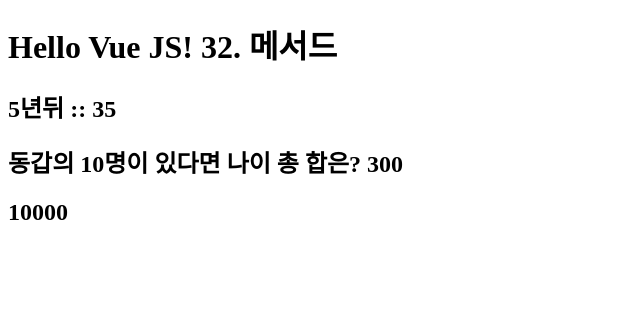
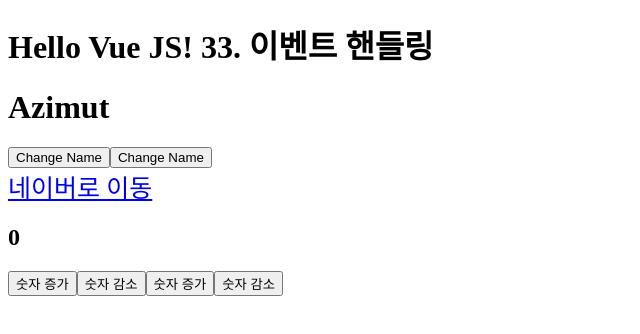
Before and after one commit to 42azimut/sessac_Vue, a Vue app in the folder 04_vueIntro/vue-practice/: page / in a window 1280 px wide. Shown: the top 334 px of the page, without its empty margins (0-640 px from the left). Built offline with nearby package versions, Linux system fonts and the light colour scheme.

Commit message:
34. 이벤트 핸들링

```diff
--- a/04_vueIntro/vue-practice/src/App.vue
+++ b/04_vueIntro/vue-practice/src/App.vue
@@ -1,9 +1,22 @@
 <template>
   <div>
-    <h1>Hello Vue JS! 32. 메서드</h1>
-    <h2>5년뒤 :: {{ add(5) }}</h2>
-    <h2>동갑의 10명이 있다면 나이 총 합은? {{ multiply(age, 10) }}</h2>
-    <h2>{{ getTotalScore(100) }}</h2>
+    <h1>Hello Vue JS! 33. 이벤트 핸들링</h1>
+    <h1>{{ name }}</h1>
+
+    <button v-on:click.right="changeName">Change Name</button>
+    <button
+      v-on:mouseover="name = 'code mouseover Azimut'"
+      v-on:mouseleave="name = 'azimut moveLeave'"
+    >
+      Change Name
+    </button>
+
+    <a v-on:click.prevent="movePage" href="https://naver.com">네이버로 이동</a>
+    <h2>{{ number }}</h2>
+    <button v-on:click="increament($e, 1)">숫자 증가</button>
+    <button v-on:click="decreament(1)">숫자 감소</button>
+    <button v-on:click="increament(6)">숫자 증가</button>
+    <button v-on:click="decreament(6)">숫자 감소</button>
   </div>
 </template>
 
@@ -12,21 +25,36 @@
   name: "App",
   data() {
     return {
-      age: 30,
+      name: "Azimut",
+      number: 0,
     };
   },
   methods: {
-    add(num) {
-      return this.age + num;
+    changeName() {
+      this.name = "Code Azimut changed";
     },
-    multiply(num1, num2) {
-      return num1 * num2;
+    movePage() {
+      const check = confirm("패이지를 이동하겠나요?");
+      if (check) {
+        console.log("페이지 이동");
+      } else {
+        console.log("페이지 이동 안함!");
+      }
     },
-    getTotalScore(num) {
-      return this.multiply(num, num);
+    increament(e, num) {
+      console.log(e);
+      this.number += num;
+    },
+    decreament(num) {
+      this.number -= num;
     },
   },
 };
 </script>
 
-<style></style>
+<style>
+a {
+  font-size: 25px;
+  display: block;
+}
+</style>
```
